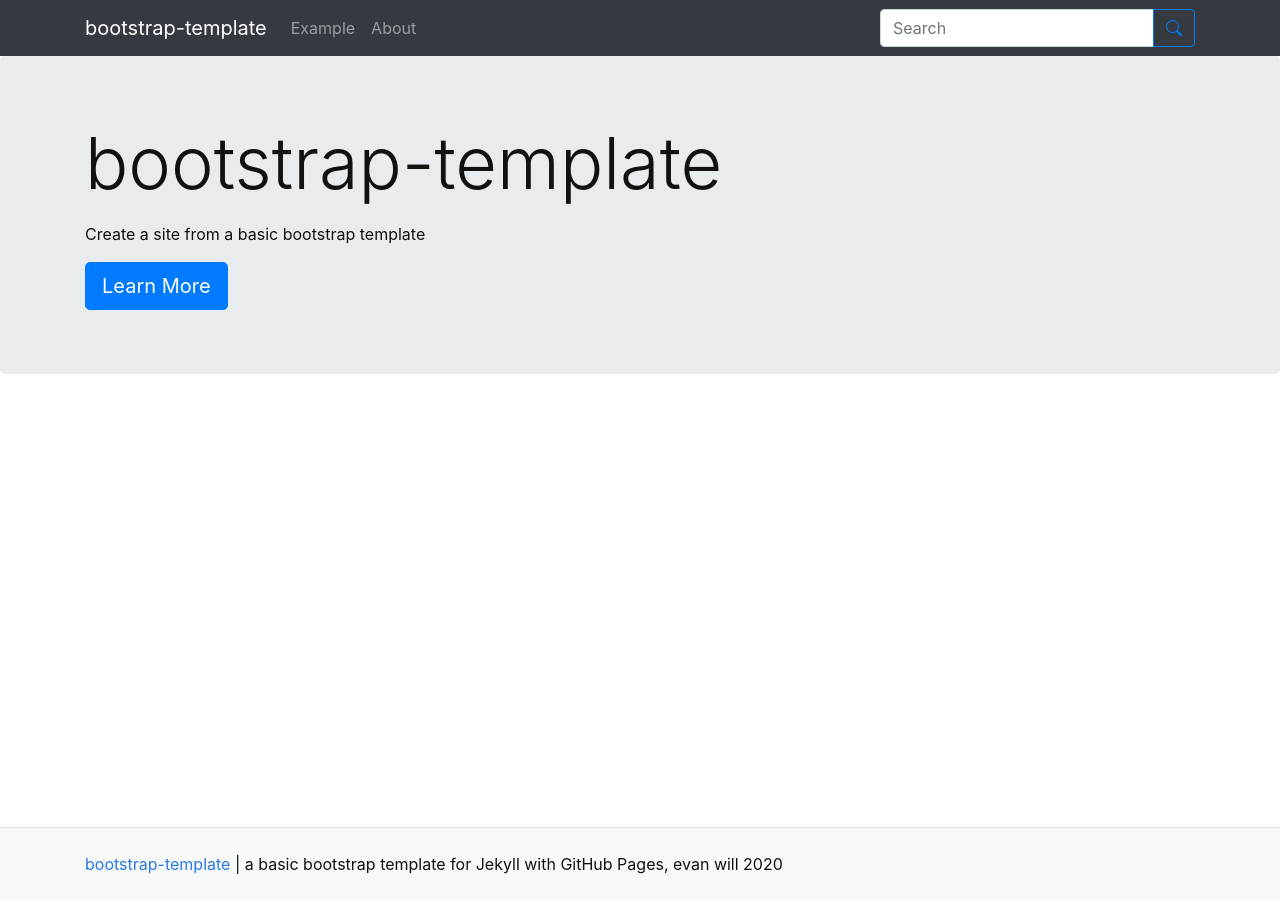
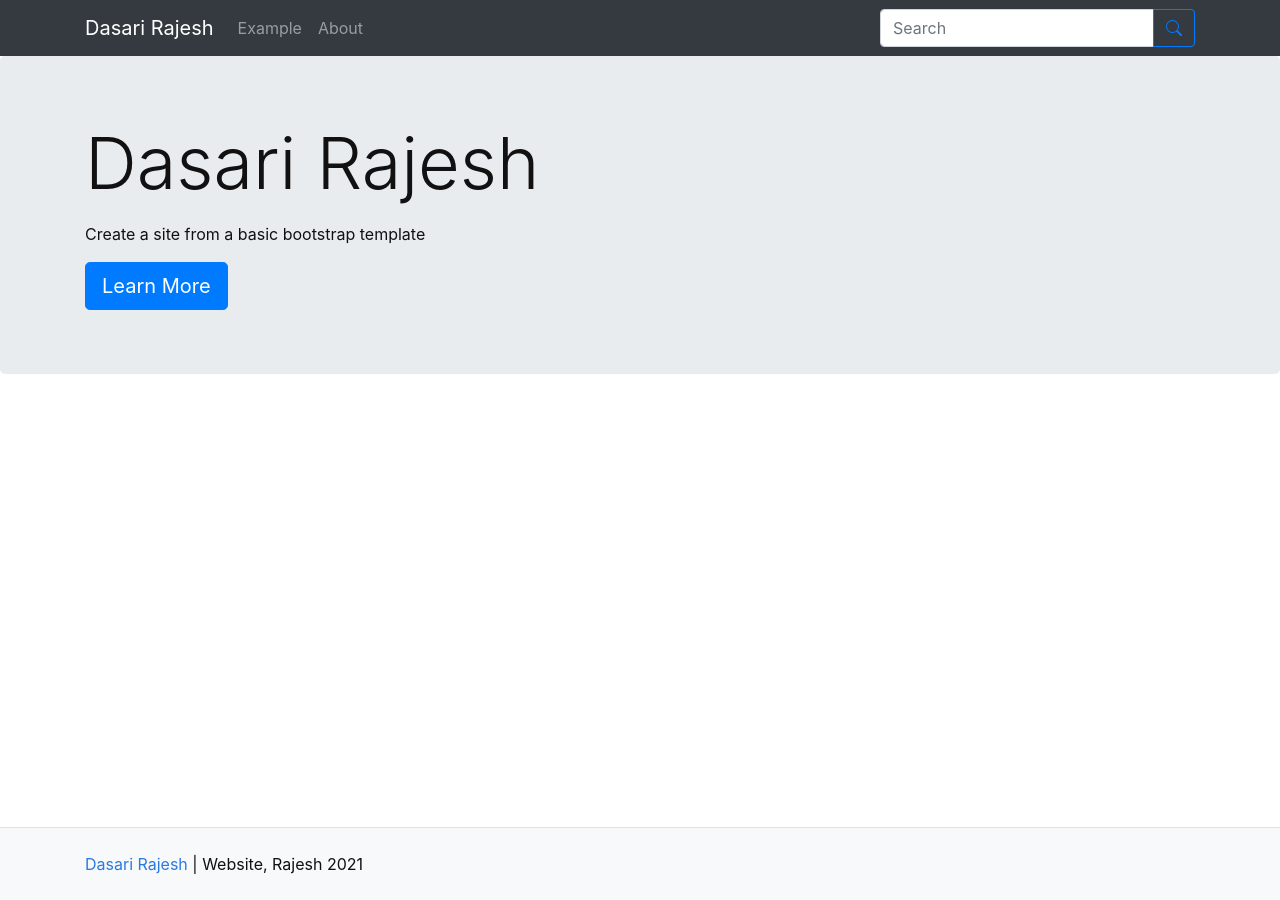
Before and after one commit to Dasari-Rajesh/dasarirajesh, a Jekyll site: the page built from pages/index.md, in a window 1280 px wide. Built offline with Jekyll 4.4.1, drawn with Linux system fonts in a browser that asks for light colours.

Commit message:
First change to config

```diff
--- a/_config.yml
+++ b/_config.yml
@@ -9,10 +9,10 @@
 #######
 # SITE SETTINGS
 #
-title: bootstrap-template
-description: "a basic bootstrap template for Jekyll with GitHub Pages"
-year: 2020
-author: evan will
+title: Dasari Rajesh
+description: "Website"
+year: 2021
+author: Rajesh
 # add search box to navbar, true/false
 search: true
 
@@ -23,13 +23,13 @@ search: true
 #
 # use url for the domain, e.g. https://thecdil.github.io
 # on gh-pages follow the pattern: https://username.github.io
-url:
+url: https://Dasari-Rajesh.github.io
 # use baseurl to add subsection of the domain, e.g. /timelinejs-template
 # on gh-pages this is a / followed by the name of the repository
 # baseurl is your github repository's name prefixed with a /
-baseurl:
+baseurl: /dasarirajesh
 # location of code, the full url to your github repository
-source-code: https://github.com/thecdil/bootstrap-template
+source-code: https://github.com/Dasari-Rajesh/dasarirajesh
 
 ##########
 # GOOGLE ANALYTICS [optional!]
```
